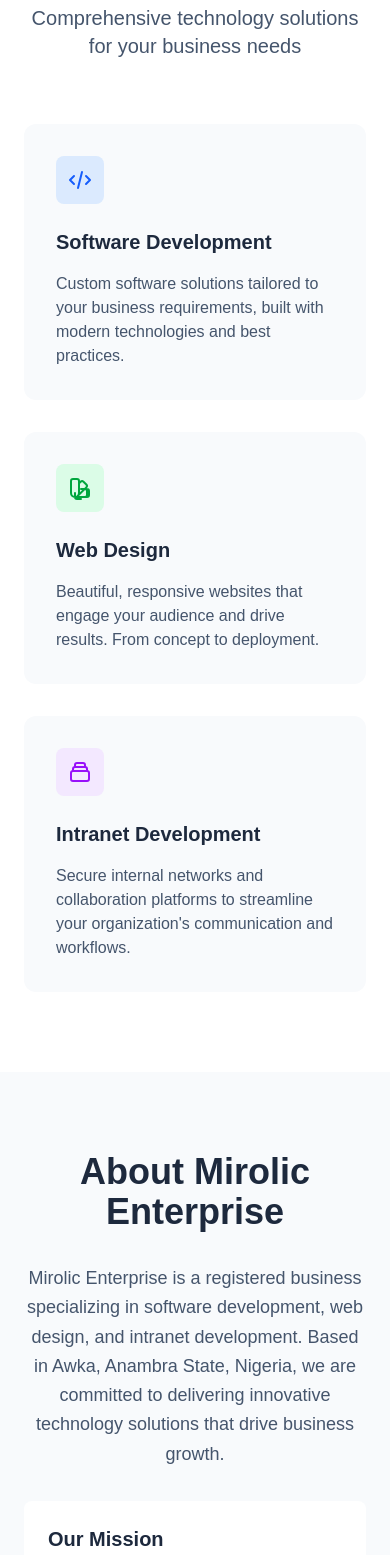
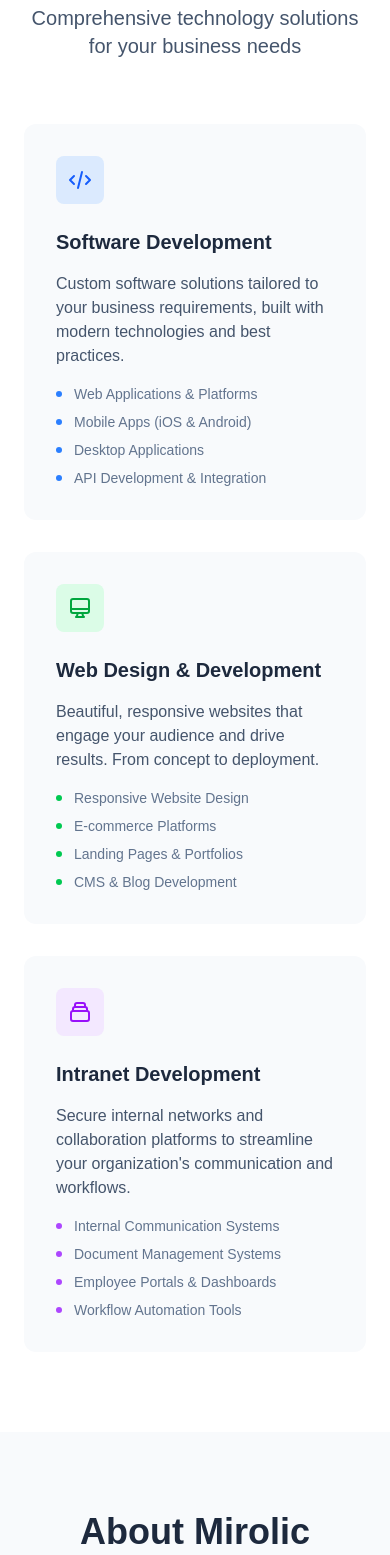
Before and after one commit to sixtusagbo/mirolic, a Next.js app: page / in a window 390 px wide. Shown: the part 800-2355 px from the top of the page. Built offline with nearby package versions, Linux system fonts and the light colour scheme.

Commit message:
Enhance services with mobile apps, improve SEO

```diff
--- /dev/null
+++ b/src/app/components/StructuredData.tsx
@@ -0,0 +1,50 @@
+export default function StructuredData() {
+  const structuredData = {
+    "@context": "https://schema.org",
+    "@type": "Organization",
+    "name": "Mirolic Enterprise",
+    "description": "Professional software development, web design, and intranet development services",
+    "url": "https://mirolic.sixtusagbo.dev",
+    "logo": "https://mirolic.sixtusagbo.dev/favicon.svg",
+    "contactPoint": {
+      "@type": "ContactPoint",
+      "email": "hi+mirolic@sixtusagbo.dev",
+      "contactType": "customer service"
+    },
+    "address": {
+      "@type": "PostalAddress",
+      "addressCountry": "NG"
+    },
+    "sameAs": [],
+    "foundingDate": "2025",
+    "numberOfEmployees": "1",
+    "legalName": "Mirolic Enterprise",
+    "taxID": "33121515-0001",
+    "areaServed": {
+      "@type": "Country",
+      "name": "Nigeria"
+    },
+    "serviceType": [
+      "Software Development",
+      "Web Design",
+      "Intranet Development",
+      "Mobile App Development",
+      "Web Application Development"
+    ],
+    "knowsAbout": [
+      "Software Development",
+      "Web Design",
+      "Mobile Applications",
+      "Intranet Systems",
+      "API Development",
+      "E-commerce Platforms"
+    ]
+  };
+
+  return (
+    <script
+      type="application/ld+json"
+      dangerouslySetInnerHTML={{ __html: JSON.stringify(structuredData) }}
+    />
+  );
+}
--- a/src/app/layout.tsx
+++ b/src/app/layout.tsx
@@ -1,6 +1,7 @@
 import type { Metadata } from "next";
 import { Geist, Geist_Mono } from "next/font/google";
 import "./globals.css";
+import StructuredData from "./components/StructuredData";
 
 const geistSans = Geist({
   variable: "--font-geist-sans",
@@ -13,22 +14,71 @@
 });
 
 export const metadata: Metadata = {
-  title: "Mirolic Enterprise - Software Development & Web Design",
+  title: {
+    default: "Mirolic Enterprise - Software Development & Web Design",
+    template: "%s | Mirolic Enterprise",
+  },
   description:
-    "Professional software development, web design, and intranet development services. Based in Awka, Anambra State, Nigeria.",
-  keywords:
-    "software development, web design, intranet development, Nigeria, Awka, Anambra",
+    "Professional software development, web design, and intranet development services. Custom web applications, mobile apps, and enterprise solutions.",
+  keywords: [
+    "software development",
+    "web design",
+    "mobile app development",
+    "intranet development",
+    "web applications",
+    "API development",
+    "e-commerce platforms",
+    "custom software",
+    "enterprise solutions",
+    "Nigeria software company",
+  ],
   authors: [{ name: "Mirolic Enterprise" }],
+  creator: "Mirolic Enterprise",
+  publisher: "Mirolic Enterprise",
+  robots: {
+    index: true,
+    follow: true,
+    googleBot: {
+      index: true,
+      follow: true,
+      "max-video-preview": -1,
+      "max-image-preview": "large",
+      "max-snippet": -1,
+    },
+  },
   icons: {
     icon: "/favicon.svg",
     apple: "/favicon.svg",
   },
   openGraph: {
+    type: "website",
+    locale: "en_US",
+    url: "https://mirolic.sixtusagbo.dev",
+    title: "Mirolic Enterprise - Software Development & Web Design",
+    description:
+      "Professional software development, web design, and intranet development services. Custom web applications, mobile apps, and enterprise solutions.",
+    siteName: "Mirolic Enterprise",
+    images: [
+      {
+        url: "/favicon.svg",
+        width: 32,
+        height: 32,
+        alt: "Mirolic Enterprise Logo",
+      },
+    ],
+  },
+  twitter: {
+    card: "summary_large_image",
     title: "Mirolic Enterprise - Software Development & Web Design",
     description:
       "Professional software development, web design, and intranet development services.",
-    type: "website",
-    locale: "en_US",
+    images: ["/favicon.svg"],
+  },
+  verification: {
+    google: "your-google-verification-code", // Replace with actual verification code
+  },
+  alternates: {
+    canonical: "https://mirolic.sixtusagbo.dev",
   },
 };
 
@@ -39,6 +89,9 @@
 }>) {
   return (
     <html lang="en">
+      <head>
+        <StructuredData />
+      </head>
       <body
         className={`${geistSans.variable} ${geistMono.variable} antialiased`}>
         {children}
--- a/src/app/page.tsx
+++ b/src/app/page.tsx
@@ -1,6 +1,19 @@
+"use client";
+
+import { useEffect, useState } from "react";
+
 export default function Home() {
+  const [isLoaded, setIsLoaded] = useState(false);
+
+  useEffect(() => {
+    setIsLoaded(true);
+  }, []);
+
   return (
-    <div className="min-h-screen bg-gradient-to-br from-slate-50 to-blue-50 dark:from-slate-900 dark:to-slate-800">
+    <div
+      className={`min-h-screen bg-gradient-to-br from-slate-50 to-blue-50 dark:from-slate-900 dark:to-slate-800 transition-opacity duration-1000 ${
+        isLoaded ? "opacity-100" : "opacity-0"
+      }`}>
       {/* Navigation */}
       <nav className="container mx-auto px-6 py-4">
         <div className="flex items-center justify-between">
@@ -67,8 +80,8 @@
 
           <div className="grid md:grid-cols-3 gap-8">
             {/* Software Development */}
-            <div className="bg-slate-50 dark:bg-slate-700 p-8 rounded-xl hover:shadow-lg transition-shadow">
-              <div className="w-12 h-12 bg-blue-100 dark:bg-blue-900 rounded-lg flex items-center justify-center mb-6">
+            <div className="bg-slate-50 dark:bg-slate-700 p-8 rounded-xl hover:shadow-xl transition-all duration-300 hover:-translate-y-2 group">
+              <div className="w-12 h-12 bg-blue-100 dark:bg-blue-900 rounded-lg flex items-center justify-center mb-6 group-hover:scale-110 transition-transform">
                 <svg
                   className="w-6 h-6 text-blue-600 dark:text-blue-400"
                   fill="none"
@@ -85,15 +98,33 @@
               <h3 className="text-xl font-semibold text-slate-800 dark:text-white mb-4">
                 Software Development
               </h3>
-              <p className="text-slate-600 dark:text-slate-300">
+              <p className="text-slate-600 dark:text-slate-300 mb-4">
                 Custom software solutions tailored to your business
                 requirements, built with modern technologies and best practices.
               </p>
+              <ul className="text-sm text-slate-500 dark:text-slate-400 space-y-2">
+                <li className="flex items-center">
+                  <span className="w-1.5 h-1.5 bg-blue-500 rounded-full mr-3"></span>
+                  Web Applications & Platforms
+                </li>
+                <li className="flex items-center">
+                  <span className="w-1.5 h-1.5 bg-blue-500 rounded-full mr-3"></span>
+                  Mobile Apps (iOS & Android)
+                </li>
+                <li className="flex items-center">
+                  <span className="w-1.5 h-1.5 bg-blue-500 rounded-full mr-3"></span>
+                  Desktop Applications
+                </li>
+                <li className="flex items-center">
+                  <span className="w-1.5 h-1.5 bg-blue-500 rounded-full mr-3"></span>
+                  API Development & Integration
+                </li>
+              </ul>
             </div>
 
             {/* Web Design */}
-            <div className="bg-slate-50 dark:bg-slate-700 p-8 rounded-xl hover:shadow-lg transition-shadow">
-              <div className="w-12 h-12 bg-green-100 dark:bg-green-900 rounded-lg flex items-center justify-center mb-6">
+            <div className="bg-slate-50 dark:bg-slate-700 p-8 rounded-xl hover:shadow-xl transition-all duration-300 hover:-translate-y-2 group">
+              <div className="w-12 h-12 bg-green-100 dark:bg-green-900 rounded-lg flex items-center justify-center mb-6 group-hover:scale-110 transition-transform">
                 <svg
                   className="w-6 h-6 text-green-600 dark:text-green-400"
                   fill="none"
@@ -103,22 +134,40 @@
                     strokeLinecap="round"
                     strokeLinejoin="round"
                     strokeWidth={2}
-                    d="M7 21a4 4 0 01-4-4V5a2 2 0 012-2h4a2 2 0 012 2v12a4 4 0 01-4 4zm0 0h12a2 2 0 002-2v-4a2 2 0 00-2-2h-2.343M11 7.343l1.657-1.657a2 2 0 012.828 0l2.829 2.829a2 2 0 010 2.828l-8.486 8.485M7 17v4a2 2 0 002 2h4M13 13h4a2 2 0 012 2v4a2 2 0 01-2 2h-4"
+                    d="M9.75 17L9 20l-1 1h8l-1-1-.75-3M3 13h18M5 17h14a2 2 0 002-2V5a2 2 0 00-2-2H5a2 2 0 00-2 2v10a2 2 0 002 2z"
                   />
                 </svg>
               </div>
               <h3 className="text-xl font-semibold text-slate-800 dark:text-white mb-4">
-                Web Design
+                Web Design & Development
               </h3>
-              <p className="text-slate-600 dark:text-slate-300">
+              <p className="text-slate-600 dark:text-slate-300 mb-4">
                 Beautiful, responsive websites that engage your audience and
                 drive results. From concept to deployment.
               </p>
+              <ul className="text-sm text-slate-500 dark:text-slate-400 space-y-2">
+                <li className="flex items-center">
+                  <span className="w-1.5 h-1.5 bg-green-500 rounded-full mr-3"></span>
+                  Responsive Website Design
+                </li>
+                <li className="flex items-center">
+                  <span className="w-1.5 h-1.5 bg-green-500 rounded-full mr-3"></span>
+                  E-commerce Platforms
+                </li>
+                <li className="flex items-center">
+                  <span className="w-1.5 h-1.5 bg-green-500 rounded-full mr-3"></span>
+                  Landing Pages & Portfolios
+                </li>
+                <li className="flex items-center">
+                  <span className="w-1.5 h-1.5 bg-green-500 rounded-full mr-3"></span>
+                  CMS & Blog Development
+                </li>
+              </ul>
             </div>
 
             {/* Intranet Development */}
-            <div className="bg-slate-50 dark:bg-slate-700 p-8 rounded-xl hover:shadow-lg transition-shadow">
-              <div className="w-12 h-12 bg-purple-100 dark:bg-purple-900 rounded-lg flex items-center justify-center mb-6">
+            <div className="bg-slate-50 dark:bg-slate-700 p-8 rounded-xl hover:shadow-xl transition-all duration-300 hover:-translate-y-2 group">
+              <div className="w-12 h-12 bg-purple-100 dark:bg-purple-900 rounded-lg flex items-center justify-center mb-6 group-hover:scale-110 transition-transform">
                 <svg
                   className="w-6 h-6 text-purple-600 dark:text-purple-400"
                   fill="none"
@@ -135,10 +184,28 @@
               <h3 className="text-xl font-semibold text-slate-800 dark:text-white mb-4">
                 Intranet Development
               </h3>
-              <p className="text-slate-600 dark:text-slate-300">
+              <p className="text-slate-600 dark:text-slate-300 mb-4">
                 Secure internal networks and collaboration platforms to
                 streamline your organization's communication and workflows.
               </p>
+              <ul className="text-sm text-slate-500 dark:text-slate-400 space-y-2">
+                <li className="flex items-center">
+                  <span className="w-1.5 h-1.5 bg-purple-500 rounded-full mr-3"></span>
+                  Internal Communication Systems
+                </li>
+                <li className="flex items-center">
+                  <span className="w-1.5 h-1.5 bg-purple-500 rounded-full mr-3"></span>
+                  Document Management Systems
+                </li>
+                <li className="flex items-center">
+                  <span className="w-1.5 h-1.5 bg-purple-500 rounded-full mr-3"></span>
+                  Employee Portals & Dashboards
+                </li>
+                <li className="flex items-center">
+                  <span className="w-1.5 h-1.5 bg-purple-500 rounded-full mr-3"></span>
+                  Workflow Automation Tools
+                </li>
+              </ul>
             </div>
           </div>
         </div>
@@ -153,9 +220,9 @@
             </h2>
             <p className="text-lg text-slate-600 dark:text-slate-300 mb-8 leading-relaxed">
               Mirolic Enterprise is a registered business specializing in
-              software development, web design, and intranet development. Based
-              in Awka, Anambra State, Nigeria, we are committed to delivering
-              innovative technology solutions that drive business growth.
+              software development, web design, and intranet development. We are
+              committed to delivering innovative technology solutions that drive
+              business growth and digital transformation.
             </p>
             <div className="grid md:grid-cols-2 gap-8 text-left">
               <div className="bg-white dark:bg-slate-800 p-6 rounded-lg">
@@ -212,24 +279,20 @@
                           strokeLinecap="round"
                           strokeLinejoin="round"
                           strokeWidth={2}
-                          d="M17.657 16.657L13.414 20.9a1.998 1.998 0 01-2.827 0l-4.244-4.243a8 8 0 1111.314 0z"
-                        />
-                        <path
-                          strokeLinecap="round"
-                          strokeLinejoin="round"
-                          strokeWidth={2}
-                          d="M15 11a3 3 0 11-6 0 3 3 0 016 0z"
+                          d="M3 8l7.89 4.26a2 2 0 002.22 0L21 8M5 19h14a2 2 0 002-2V7a2 2 0 00-2-2H5a2 2 0 00-2 2v10a2 2 0 002 2z"
                         />
                       </svg>
                     </div>
                     <div>
                       <p className="font-semibold text-slate-800 dark:text-white">
-                        Address
+                        Email
                       </p>
                       <p className="text-slate-600 dark:text-slate-300">
-                        Flat 6 Park Avenue Lodge, Ifite
-                        <br />
-                        Awka, Anambra State, Nigeria
+                        <a
+                          href="mailto:hi+mirolic@sixtusagbo.dev"
+                          className="hover:text-blue-600 dark:hover:text-blue-400 transition-colors">
+                          hi+mirolic@sixtusagbo.dev
+                        </a>
                       </p>
                     </div>
                   </div>
@@ -271,7 +334,7 @@
                   how we can bring your vision to life.
                 </p>
                 <a
-                  href="mailto:contact@mirolic.sixtusagbo.dev"
+                  href="mailto:hi+mirolic@sixtusagbo.dev"
                   className="inline-block bg-blue-600 hover:bg-blue-700 text-white px-6 py-3 rounded-lg font-semibold transition-colors">
                   Send us an Email
                 </a>
```
Also changed, not shown: src/app/robots.ts (added, +11 -0 lines), src/app/sitemap.ts (added, +32 -0 lines).
